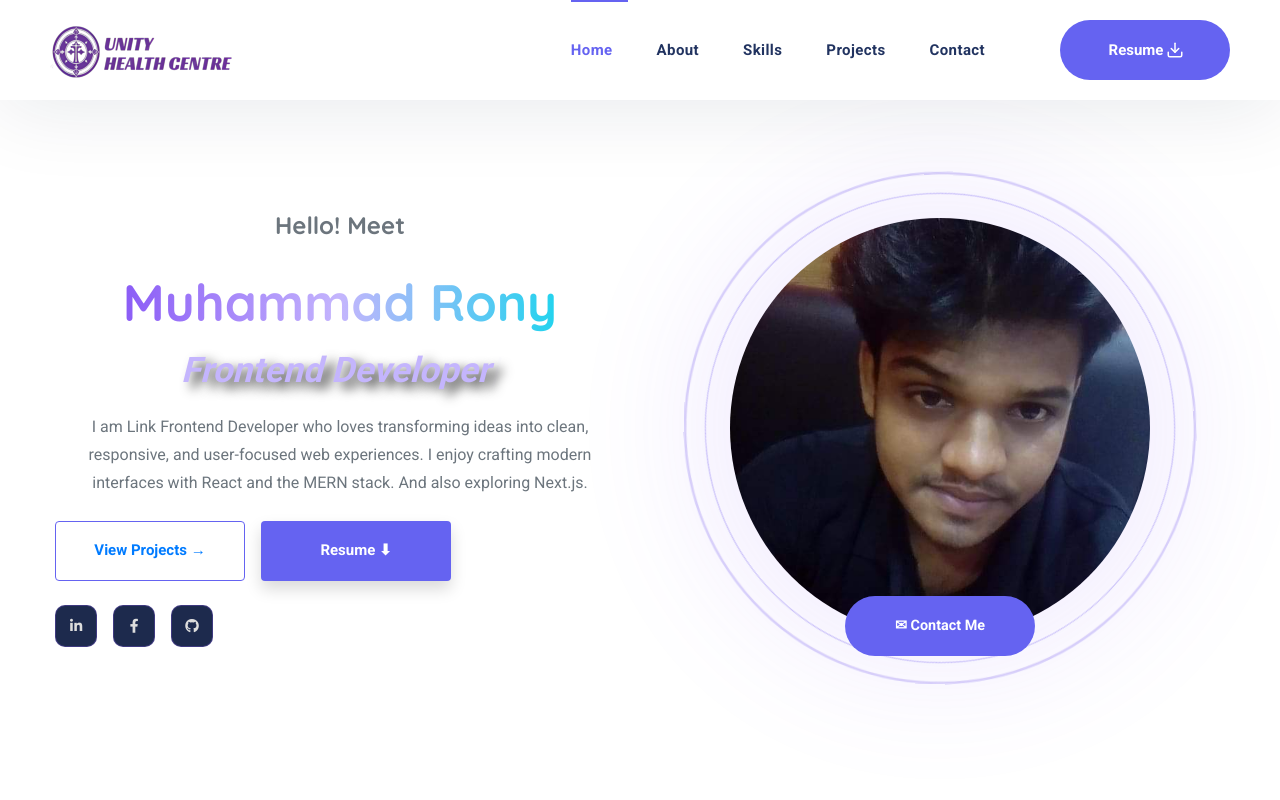
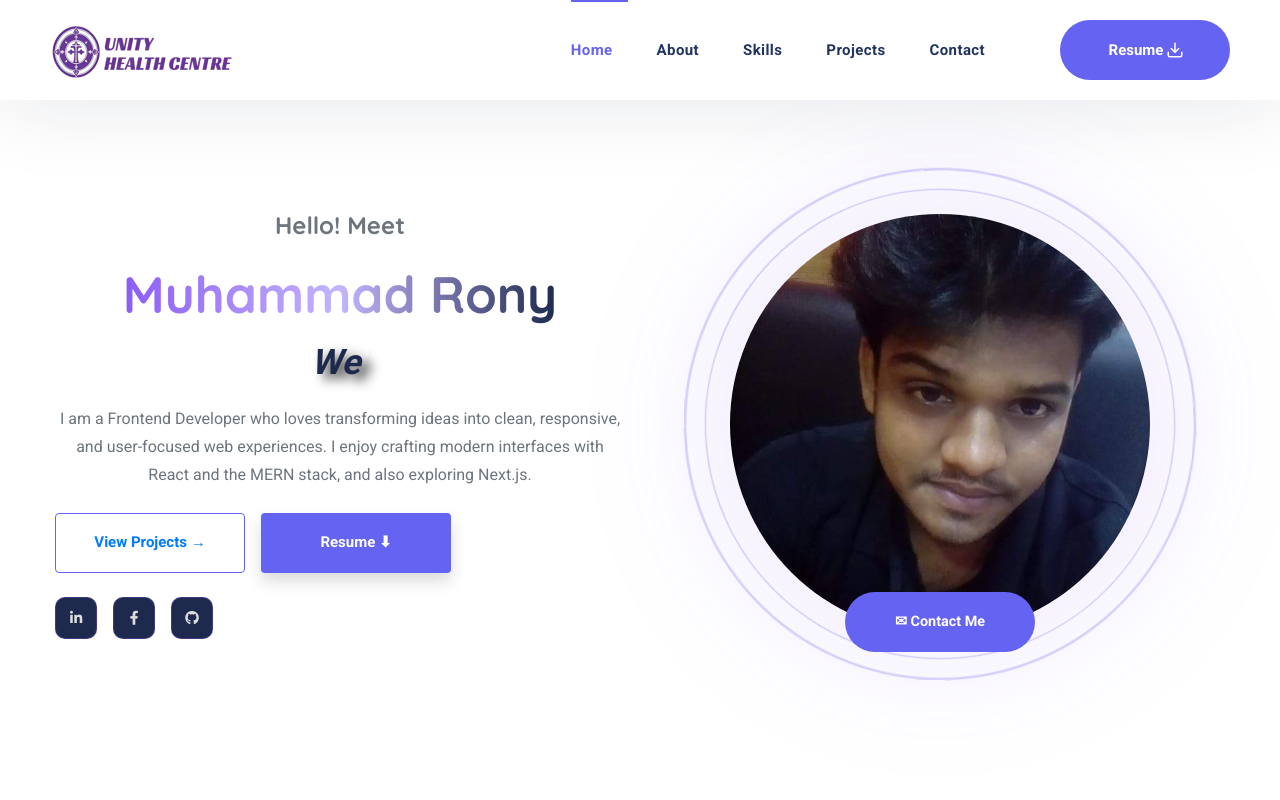
Before and after one commit to rony885/rony-portfolio, a React (Create React App) app: page / in a window 1280 px wide. Shown: the top 800 px of the page. Built offline with nearby package versions, Linux system fonts and the light colour scheme; the HTML template or start-up script is replaced by a standard one.

Commit message:
portfolio rony

```diff
--- a/src/pages/Home/HeroSection.jsx
+++ b/src/pages/Home/HeroSection.jsx
@@ -1,8 +1,347 @@
-import React from "react";
+// import React from "react";
+// import { Link } from "react-router-dom";
+// import styled from "styled-components";
+
+// const HeroSection = () => {
+//   return (
+//     <section
+//       className="page-title page-title-layout1 bg-overlay py-0"
+//       id="home"
+//     >
+//       <Wrapper>
+//         <div className="container">
+//           <div className="row align-items-center flex-column-reverse flex-lg-row g-5">
+//             {/* LEFT CONTENT */}
+//             <div className="col-lg-6 text-center text-lg-start">
+//               <div className="mb-2">
+//                 <h3 className="text-secondary fs-4">Hello! Meet</h3>
+//                 <h1 className="hero-name mb-2 d-inline-block">Muhammad Rony</h1>
+//                 <div className="hero-role">
+//                   Frontend Developer<span className="cursor">|</span>
+//                 </div>
+//               </div>
+
+//               <p className="text-muted fs-6 fs-lg-5 mt-3">
+//                 I am Link Frontend Developer who loves transforming ideas into
+//                 clean, responsive, and user-focused web experiences. I enjoy
+//                 crafting modern interfaces with React and the MERN stack. And
+//                 also exploring Next.js.
+//               </p>
+
+//               {/* BUTTONS */}
+//               <div className="d-flex flex-wrap gap-3 justify-content-center justify-content-lg-start mt-4">
+//                 <Link
+//                   to="#projects"
+//                   className="btn btn-outline-primary px-4 rounded view_project"
+//                 >
+//                   View Projects →
+//                 </Link>
+
+//                 <Link
+//                   to="/Elora_Yasmin_Resume.pdf"
+//                   download
+//                   className="btn btn-primary px-4 rounded shadow"
+//                 >
+//                   Resume ⬇
+//                 </Link>
+//               </div>
+
+//               {/* SOCIAL ICONS */}
+//               <div className="d-flex gap-3 justify-content-center justify-content-lg-start mt-4">
+//                 <Link to="#" className="social-icon">
+//                   <i className="fab fa-linkedin-in"></i>
+//                 </Link>
+//                 <Link to="#" className="social-icon">
+//                   <i className="fab fa-facebook-f"></i>
+//                 </Link>
+//                 <Link to="#" className="social-icon">
+//                   <i className="fab fa-github"></i>
+//                 </Link>
+//               </div>
+//             </div>
+
+//             {/* RIGHT IMAGE */}
+
+//             <div className="col-lg-6 d-flex justify-content-center">
+//               <div className="profile-wrapper">
+//                 {/* Animated Borders */}
+//                 <div className="border-layer border-1"></div>
+//                 <div className="border-layer border-2"></div>
+
+//                 {/* Glow */}
+//                 <div className="glow-layer"></div>
+
+//                 <img
+//                   src="/assets/image/rony.jpg"
+//                   alt="Muhammad Rony"
+//                   className="profile-img"
+//                 />
+//                 <Link to="#contacts" className="btn btn-primary contact-btn">
+//                   ✉ Contact Me
+//                 </Link>
+//               </div>
+//             </div>
+//           </div>
+//         </div>
+//       </Wrapper>
+//     </section>
+//   );
+// };
+
+// const Wrapper = styled.section`
+//   /* Gradient Name */
+//   .hero-name {
+//     font-size: clamp(2.2rem, 4vw, 3.5rem);
+//     font-weight: 700;
+//     background: linear-gradient(90deg, #8b5cf6, #c4b5fd, #1d2a4d);
+//     -webkit-background-clip: text;
+//     -webkit-text-fill-color: transparent;
+//   }
+
+//   /* Role Text */
+//   .hero-role {
+//     font-size: clamp(1.4rem, 3vw, 2.2rem);
+//     font-weight: 600;
+//     color: #c4b5fd;
+//     font-style: italic;
+//     text-shadow: 8px 6px 12px rgba(0, 0, 0, 0.8);
+//   }
+
+//   .cursor {
+//     animation: blink 1s infinite;
+//   }
+
+//   @keyframes blink {
+//     50% {
+//       opacity: 0;
+//     }
+//   }
+
+//   .view_project {
+//     border: 1px solid #6563f1 !important;
+//   }
+
+//   /* SOCIAL ICON */
+//   .social-icon {
+//     width: 42px;
+//     height: 42px;
+//     display: flex;
+//     align-items: center;
+//     justify-content: center;
+//     border-radius: 10px;
+//     background-color: #1d2a4d;
+//     border: 1px solid rgba(139, 92, 246, 0.3);
+//     color: #ddd;
+//     transition: all 0.3s ease;
+//   }
+
+//   .social-icon:hover {
+//     box-shadow: 0 8px 20px rgba(139, 92, 246, 0.5);
+//     transform: translateY(-2px);
+//   }
+
+//   /* IMAGE WRAPPER */
+//   .hero-img-wrapper {
+//     position: relative;
+//     width: 100%;
+//     max-width: 460px; /* 👈 controls size on large screens */
+//     margin: auto;
+//   }
+
+//   .hero-img {
+//     width: 100%;
+//     height: auto;
+//     border-radius: 50%;
+//     object-fit: cover;
+//   }
+
+//   /* Glow Effect */
+//   .hero-img-wrapper::before {
+//     content: "";
+//     position: absolute;
+//     inset: -25px;
+//     background: #8b5cf6;
+//     filter: blur(70px);
+//     opacity: 0.18;
+//     border-radius: 50%;
+//     z-index: -1;
+//   }
+
+//   /* Contact Button */
+//   .contact-btn {
+//     position: absolute;
+//     bottom: -18px;
+//     left: 50%;
+//     transform: translateX(-50%);
+//     border-radius: 50px;
+//     padding: 8px 18px;
+//     font-size: 0.9rem;
+//   }
+
+//   /* MOBILE FIX */
+//   @media (max-width: 768px) {
+//     .hero-img-wrapper {
+//       max-width: 300px;
+//     }
+//   }
+
+//   /* PROFILE IMAGE CONTAINER */
+//   .profile-wrapper {
+//     position: relative;
+//     width: 100%;
+//     max-width: 420px;
+//     aspect-ratio: 1 / 1;
+//     border-radius: 50%;
+//     display: flex;
+//     align-items: center;
+//     justify-content: center;
+//     transition: all 0.5s ease;
+//   }
+
+//   .profile-wrapper:hover {
+//     transform: translateY(-4px);
+//   }
+
+//   /* IMAGE */
+//   .profile-img {
+//     width: 100%;
+//     height: 100%;
+//     border-radius: 50%;
+//     object-fit: cover;
+//     z-index: 2;
+//   }
+
+//   /* BORDER LAYERS */
+//   .border-layer {
+//     position: absolute;
+//     inset: 0;
+//     border-radius: 50%;
+//     pointer-events: none;
+//   }
+
+//   /* TOP BORDER */
+//   .border-1 {
+//     border: 3px solid rgba(148, 131, 241, 0.45);
+//     transform: scale(1.12);
+//     animation: rotateCW 12s linear infinite;
+//   }
+
+//   /* BOTTOM BORDER */
+//   .border-2 {
+//     border: 3px solid rgba(148, 131, 241, 0.35);
+//     transform: scale(1.22);
+//     animation: rotateCCW 18s linear infinite;
+//   }
+
+//   /* GLOW */
+//   .glow-layer {
+//     position: absolute;
+//     inset: -25px;
+//     background: #8b5cf6;
+//     border-radius: 50%;
+//     filter: blur(70px);
+//     opacity: 0.15;
+//     z-index: 0;
+//     animation: pulseGlow 4s ease-in-out infinite;
+//   }
+
+//   /* CONTACT BUTTON */
+//   .contact-btn {
+//     position: absolute;
+//     bottom: -18px;
+//     left: 50%;
+//     transform: translateX(-50%);
+//     border-radius: 50px;
+//     padding: 8px 18px;
+//     font-size: 0.9rem;
+//     z-index: 3;
+//   }
+
+//   /* ANIMATIONS */
+//   @keyframes rotateCW {
+//     from {
+//       transform: scale(1.12) rotate(0deg);
+//     }
+//     to {
+//       transform: scale(1.12) rotate(360deg);
+//     }
+//   }
+
+//   @keyframes rotateCCW {
+//     from {
+//       transform: scale(1.22) rotate(360deg);
+//     }
+//     to {
+//       transform: scale(1.22) rotate(0deg);
+//     }
+//   }
+
+//   @keyframes pulseGlow {
+//     0% {
+//       opacity: 0.12;
+//     }
+//     50% {
+//       opacity: 0.22;
+//     }
+//     100% {
+//       opacity: 0.12;
+//     }
+//   }
+
+//   /* MOBILE */
+//   @media (max-width: 768px) {
+//     .profile-wrapper {
+//       max-width: 300px;
+//     }
+//   }
+// `;
+
+// export default HeroSection;
+
+import React, { useEffect, useState } from "react";
 import { Link } from "react-router-dom";
 import styled from "styled-components";
 
 const HeroSection = () => {
+  const roles = [
+    "Frontend Developer",
+    "Web Developer",
+    "React Developer",
+    "Full Stack Developer",
+  ];
+
+  const [text, setText] = useState("");
+  const [wordIndex, setWordIndex] = useState(0);
+  const [isDeleting, setIsDeleting] = useState(false);
+  const [speed, setSpeed] = useState(100);
+
+  useEffect(() => {
+    const currentWord = roles[wordIndex];
+
+    const typeEffect = setTimeout(() => {
+      if (!isDeleting) {
+        // Typing
+        setText(currentWord.substring(0, text.length + 1));
+        setSpeed(100);
+
+        if (text === currentWord) {
+          setTimeout(() => setIsDeleting(true), 1200); // pause
+        }
+      } else {
+        // Deleting
+        setText(currentWord.substring(0, text.length - 1));
+        setSpeed(50);
+
+        if (text === "") {
+          setIsDeleting(false);
+          setWordIndex((prev) => (prev + 1) % roles.length);
+        }
+      }
+    }, speed);
+
+    return () => clearTimeout(typeEffect);
+  }, [text, isDeleting, wordIndex, roles, speed]);
+
   return (
     <section
       className="page-title page-title-layout1 bg-overlay py-0"
@@ -13,20 +352,22 @@ const HeroSection = () => {
           <div className="row align-items-center flex-column-reverse flex-lg-row g-5">
             {/* LEFT CONTENT */}
             <div className="col-lg-6 text-center text-lg-start">
-              <div className="mb-3">
+              <div className="mb-2">
                 <h3 className="text-secondary fs-4">Hello! Meet</h3>
 
-                <h1 className="hero-name my-2 d-inline-block">Muhammad Rony</h1>
+                <h1 className="hero-name mb-2 d-inline-block">Muhammad Rony</h1>
 
+                {/* 🔥 Animated Role */}
                 <div className="hero-role">
-                  Frontend Developer<span className="cursor">|</span>
+                  {text}
+                  <span className="cursor">|</span>
                 </div>
               </div>
 
               <p className="text-muted fs-6 fs-lg-5 mt-3">
-                I am Link Frontend Developer who loves transforming ideas into
+                I am a Frontend Developer who loves transforming ideas into
                 clean, responsive, and user-focused web experiences. I enjoy
-                crafting modern interfaces with React and the MERN stack. And
+                crafting modern interfaces with React and the MERN stack, and
                 also exploring Next.js.
               </p>
 
@@ -63,37 +404,18 @@ const HeroSection = () => {
             </div>
 
             {/* RIGHT IMAGE */}
-            {/* <div className="col-lg-6 d-flex justify-content-center">
-              <div className="hero-img-wrapper">
-                <img
-                  src="/assets/image/rony.jpg"
-                  alt="Muhammad Rony"
-                  className="hero-img"
-                />
-
-                <Link to="#contacts" className="btn btn-primary contact-btn">
-                  ✉ Contact Me
-                </Link>
-              </div>
-            </div> */}
-
             <div className="col-lg-6 d-flex justify-content-center">
               <div className="profile-wrapper">
-                {/* Animated Borders */}
                 <div className="border-layer border-1"></div>
                 <div className="border-layer border-2"></div>
-
-                {/* Glow */}
                 <div className="glow-layer"></div>
 
-                {/* Image */}
                 <img
                   src="/assets/image/rony.jpg"
                   alt="Muhammad Rony"
                   className="profile-img"
                 />
 
-                {/* Contact Button */}
                 <Link to="#contacts" className="btn btn-primary contact-btn">
                   ✉ Contact Me
                 </Link>
@@ -107,22 +429,21 @@ const HeroSection = () => {
 };
 
 const Wrapper = styled.section`
-  /* Gradient Name */
   .hero-name {
     font-size: clamp(2.2rem, 4vw, 3.5rem);
     font-weight: 700;
-    background: linear-gradient(90deg, #8b5cf6, #c4b5fd, #22d3ee);
+    background: linear-gradient(90deg, #8b5cf6, #c4b5fd, #1d2a4d);
     -webkit-background-clip: text;
     -webkit-text-fill-color: transparent;
   }
 
-  /* Role Text */
   .hero-role {
     font-size: clamp(1.4rem, 3vw, 2.2rem);
     font-weight: 600;
-    color: #c4b5fd;
+    color: #1d2a4d;
     font-style: italic;
     text-shadow: 8px 6px 12px rgba(0, 0, 0, 0.8);
+    min-height: 50px;
   }
 
   .cursor {
@@ -139,7 +460,6 @@ const Wrapper = styled.section`
     border: 1px solid #6563f1 !important;
   }
 
-  /* SOCIAL ICON */
   .social-icon {
     width: 42px;
     height: 42px;
@@ -158,52 +478,6 @@ const Wrapper = styled.section`
     transform: translateY(-2px);
   }
 
-  /* IMAGE WRAPPER */
-  .hero-img-wrapper {
-    position: relative;
-    width: 100%;
-    max-width: 460px; /* 👈 controls size on large screens */
-    margin: auto;
-  }
-
-  .hero-img {
-    width: 100%;
-    height: auto;
-    border-radius: 50%;
-    object-fit: cover;
-  }
-
-  /* Glow Effect */
-  .hero-img-wrapper::before {
-    content: "";
-    position: absolute;
-    inset: -25px;
-    background: #8b5cf6;
-    filter: blur(70px);
-    opacity: 0.18;
-    border-radius: 50%;
-    z-index: -1;
-  }
-
-  /* Contact Button */
-  .contact-btn {
-    position: absolute;
-    bottom: -18px;
-    left: 50%;
-    transform: translateX(-50%);
-    border-radius: 50px;
-    padding: 8px 18px;
-    font-size: 0.9rem;
-  }
-
-  /* MOBILE FIX */
-  @media (max-width: 768px) {
-    .hero-img-wrapper {
-      max-width: 300px;
-    }
-  }
-
-  /* PROFILE IMAGE CONTAINER */
   .profile-wrapper {
     position: relative;
     width: 100%;
@@ -213,14 +487,8 @@ const Wrapper = styled.section`
     display: flex;
     align-items: center;
     justify-content: center;
-    transition: all 0.5s ease;
   }
 
-  .profile-wrapper:hover {
-    transform: translateY(-4px);
-  }
-
-  /* IMAGE */
   .profile-img {
     width: 100%;
     height: 100%;
@@ -229,7 +497,6 @@ const Wrapper = styled.section`
     z-index: 2;
   }
 
-  /* BORDER LAYERS */
   .border-layer {
     position: absolute;
     inset: 0;
@@ -237,21 +504,18 @@ const Wrapper = styled.section`
     pointer-events: none;
   }
 
-  /* TOP BORDER */
   .border-1 {
     border: 3px solid rgba(148, 131, 241, 0.45);
     transform: scale(1.12);
     animation: rotateCW 12s linear infinite;
   }
 
-  /* BOTTOM BORDER */
   .border-2 {
     border: 3px solid rgba(148, 131, 241, 0.35);
     transform: scale(1.22);
     animation: rotateCCW 18s linear infinite;
   }
 
-  /* GLOW */
   .glow-layer {
     position: absolute;
     inset: -25px;
@@ -263,7 +527,6 @@ const Wrapper = styled.section`
     animation: pulseGlow 4s ease-in-out infinite;
   }
 
-  /* CONTACT BUTTON */
   .contact-btn {
     position: absolute;
     bottom: -18px;
@@ -275,7 +538,6 @@ const Wrapper = styled.section`
     z-index: 3;
   }
 
-  /* ANIMATIONS */
   @keyframes rotateCW {
     from {
       transform: scale(1.12) rotate(0deg);
@@ -306,7 +568,6 @@ const Wrapper = styled.section`
     }
   }
 
-  /* MOBILE */
   @media (max-width: 768px) {
     .profile-wrapper {
       max-width: 300px;
```
